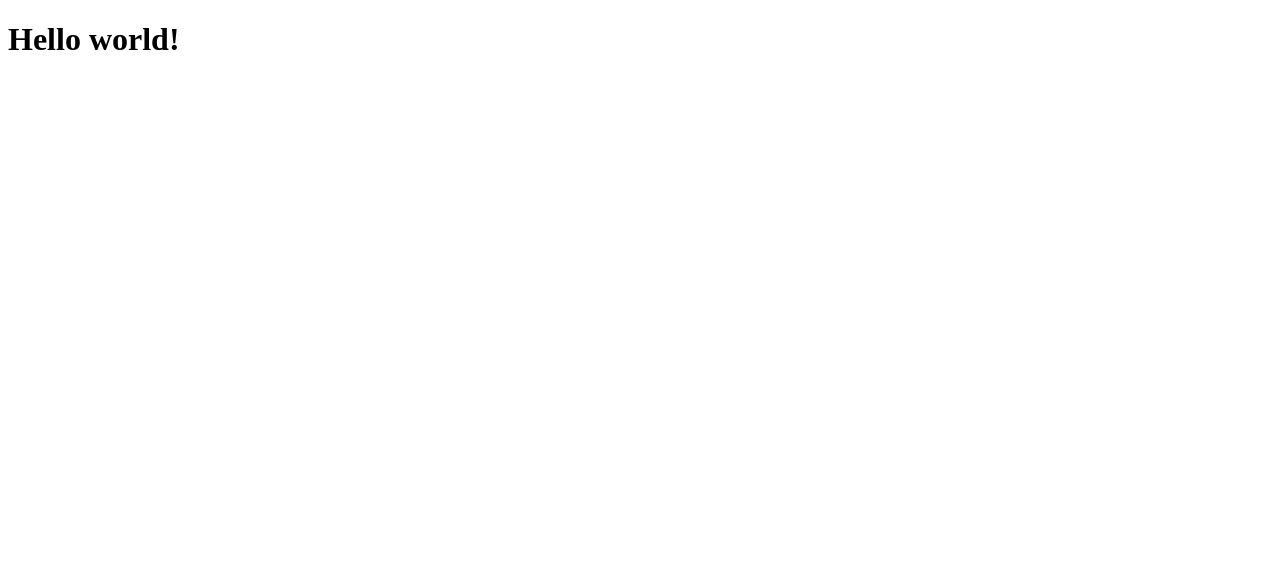
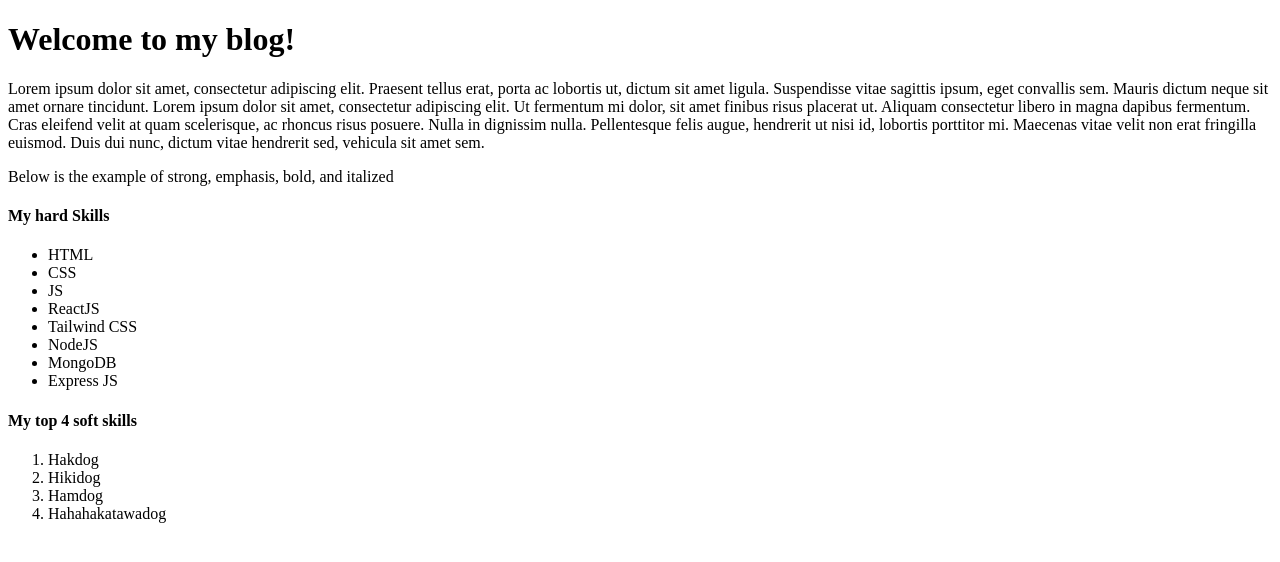
Before and after one commit to iandotjs/git_test, a plain HTML site: page html-boilerplate/index.html in a window 1280 px wide. Drawn offline with Linux system fonts and the light colour scheme.

Commit message:
Added some html files for practice

```diff
--- a/html-boilerplate/index.html
+++ b/html-boilerplate/index.html
@@ -7,6 +7,29 @@
     <title>Document</title>
 </head>
 <body>
-    <h1>Hello world!</h1>
+    <!-- Under this comment is the h1 tag -->
+    <h1>Welcome to my blog!</h1>
+    <!-- Under this comment is the paragraph -->
+    <p>Lorem ipsum dolor sit amet, consectetur adipiscing elit. Praesent tellus erat, porta ac lobortis ut, dictum sit amet ligula. Suspendisse vitae sagittis ipsum, eget convallis sem. Mauris dictum neque sit amet ornare tincidunt. Lorem ipsum dolor sit amet, consectetur adipiscing elit. Ut fermentum mi dolor, sit amet finibus risus placerat ut. Aliquam consectetur libero in magna dapibus fermentum. Cras eleifend velit at quam scelerisque, ac rhoncus risus posuere. Nulla in dignissim nulla. Pellentesque felis augue, hendrerit ut nisi id, lobortis porttitor mi. Maecenas vitae velit non erat fringilla euismod. Duis dui nunc, dictum vitae hendrerit sed, vehicula sit amet sem. </p>
+    <p>Below is the example of strong, emphasis, bold, and italized</p>
+    <h4>My hard Skills</h4>
+    <ul>
+        <li>HTML</li>
+        <li>CSS</li>
+        <li>JS</li>
+        <li>ReactJS</li>
+        <li>Tailwind CSS</li>
+        <li>NodeJS</li>
+        <li>MongoDB</li>
+        <li>Express JS</li>
+    </ul>
+    <h4>My top 4 soft skills</h4>
+    <ol>
+        <li>Hakdog</li>
+        <li>Hikidog</li>
+        <li>Hamdog</li>
+        <li>Hahahakatawadog</li>
+    </ol>
+
 </body>
 </html>
```
